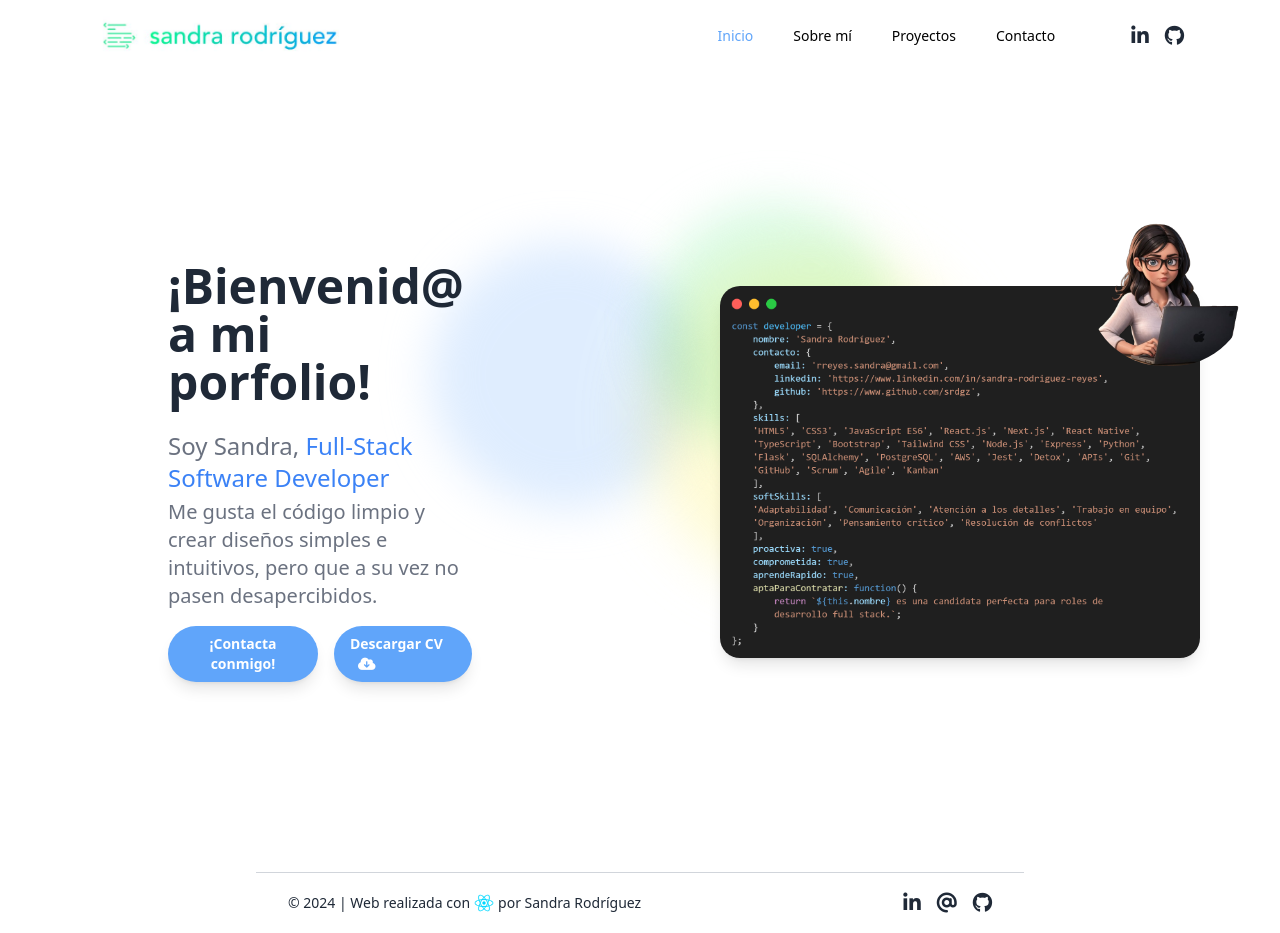
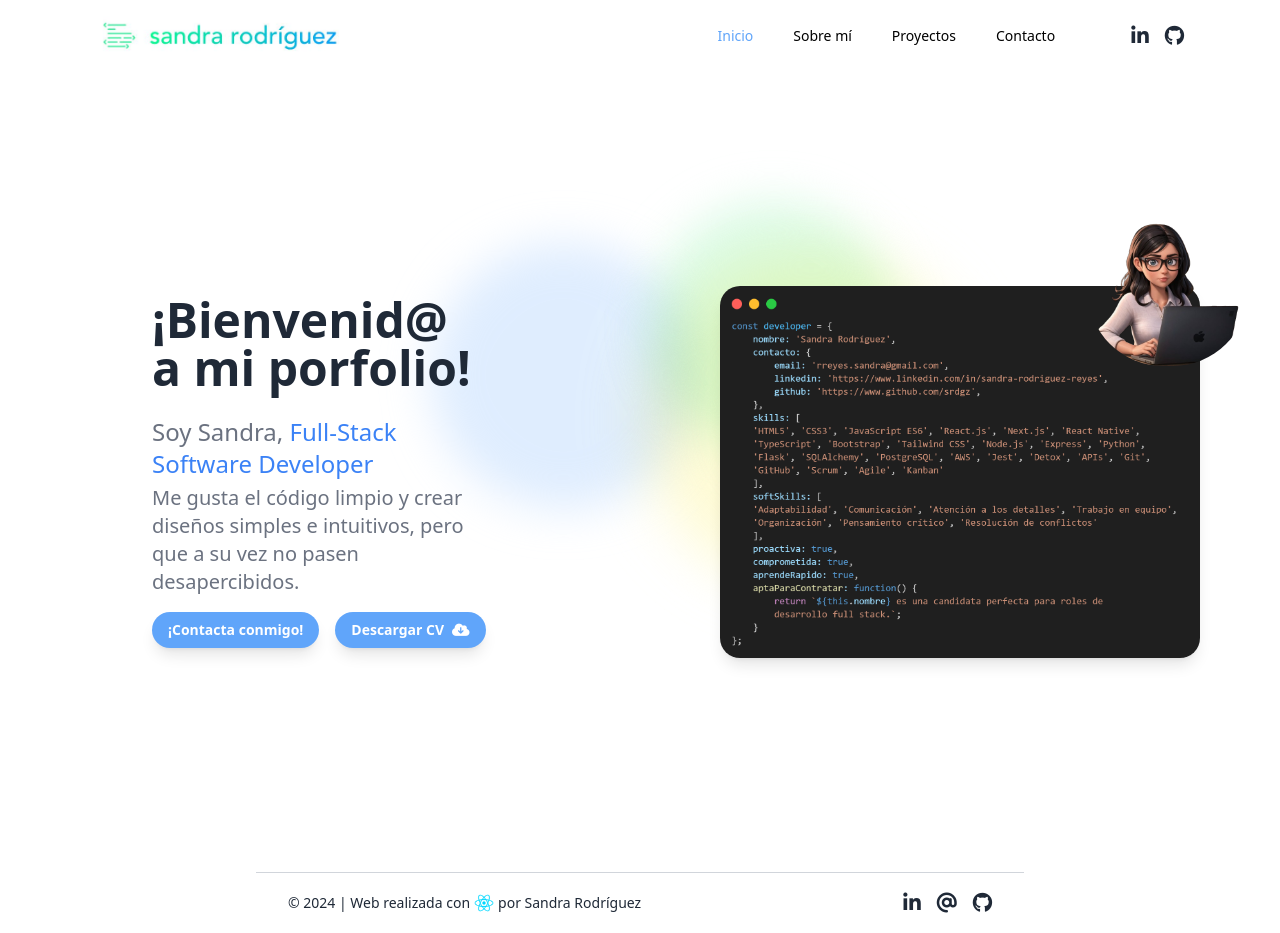
Before and after one commit to srdgz/Mi-portfolio, a React (Vite) app in the folder mi-portfolio/: page / in a window 1280 px wide. Built offline with nearby package versions, Linux system fonts and the light colour scheme.

Commit message:
feat/styles in contact and cv download buttons fixed

```diff
--- a/mi-portfolio/src/components/DownloadCvButton.jsx
+++ b/mi-portfolio/src/components/DownloadCvButton.jsx
@@ -4,7 +4,7 @@ const DownloadCvButton = ({ href, text }) => {
       href={href}
       target="_blank"
       rel="noopener noreferrer"
-      className="inline-block px-4 py-2 text-sm md:text-md font-bold bg-blue-400 text-white rounded-[50px] hover:bg-blue-500 focus:outline-none shadow-lg"
+      className="inline-block px-4 py-2 text-sm md:text-md text-center font-bold bg-blue-400 text-white rounded-[50px] hover:bg-blue-500 focus:outline-none shadow-lg"
     >
       {text}
       <i className="fa-solid fa-cloud-arrow-down fa-md ms-2"></i>
--- a/mi-portfolio/src/views/Contact.jsx
+++ b/mi-portfolio/src/views/Contact.jsx
@@ -2,8 +2,6 @@ import { useState, useRef } from "react";
 import { Link } from "react-router-dom";
 import emailjs from "@emailjs/browser";
 import toast from "react-hot-toast";
-
-// import config from "../../config";
 
 const Contact = () => {
   const [formData, setFormData] = useState({
--- a/mi-portfolio/src/views/HomePage.jsx
+++ b/mi-portfolio/src/views/HomePage.jsx
@@ -7,7 +7,7 @@ import codeSnap from "../assets/codeSnap.png";
 const HomePage = () => {
   return (
     <div className="flex flex-col h-screen md:flex-row items-center justify-center">
-      <div className="w-full h-screen md:w-1/2 flex items-center justify-center xl:px-32">
+      <div className="w-full h-screen md:w-1/2 flex items-center justify-center xl:px-28">
         <div className="text-start text-gray-800 p-10">
           <h1 className="text-3xl md:text-5xl text-gray-800 font-bold mb-6">
             ¡Bienvenid@ a mi porfolio!
@@ -26,7 +26,7 @@ const HomePage = () => {
             <Link to="/contact">
               <button
                 type="button"
-                className="rounded-full px-4 py-2 text-sm md:text-md font-bold bg-blue-400 text-white hover:bg-blue-500 shadow-lg focus:outline-none"
+                className="rounded-full px-2 lg:px-4 py-2 text-sm md:text-md text-center font-bold bg-blue-400 text-white hover:bg-blue-500 shadow-lg focus:outline-none"
               >
                 ¡Contacta conmigo!
               </button>
```
Also changed, not shown: 1 other file (tests, documents, lock files or other folders).
